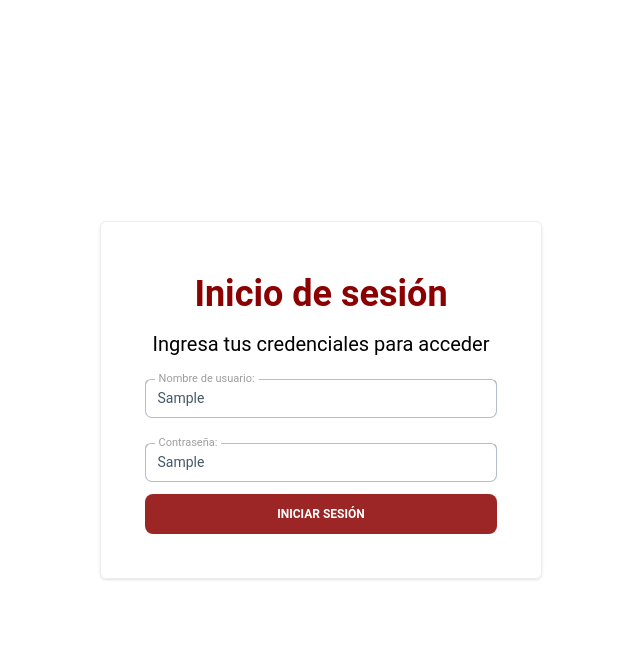
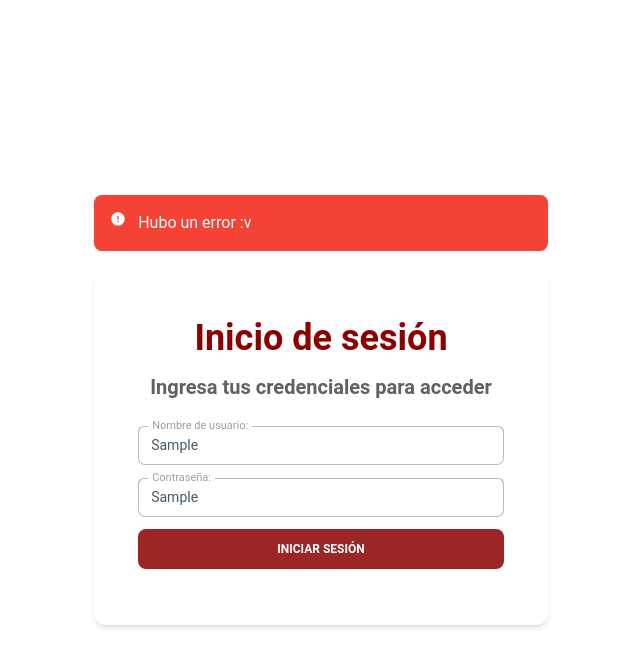
Before and after one commit to RyanValdivia/sismat-unsa, a React (Vite) app in the folder FrontEnd/sismat/: page / in a window 1280 px wide. Both pictures are taken after typing "Sample", "Sample" into the empty fields and a click on the button "INICIAR SESIÓN". Shown: the top 666 px of the page, without its empty margins (319-959 px from the left). Built offline with nearby package versions, Linux system fonts and the light colour scheme; no server answers.

Commit message:
Axios y react hookform

```diff
--- a/FrontEnd/sismat/package.json
+++ b/FrontEnd/sismat/package.json
@@ -12,14 +12,18 @@
   "dependencies": {
     "@emotion/react": "^11.11.4",
     "@emotion/styled": "^11.11.5",
+    "@hookform/core": "^0.0.2",
+    "@hookform/resolvers": "^3.6.0",
     "@material-tailwind/react": "^2.1.9",
     "@mui/material": "^5.15.20",
     "axios": "^1.7.2",
     "framer-motion": "^11.2.12",
     "react": "^18.3.1",
     "react-dom": "^18.3.1",
+    "react-hook-form": "^7.52.0",
     "react-icons": "^5.2.1",
-    "react-router-dom": "^6.23.1"
+    "react-router-dom": "^6.23.1",
+    "zod": "^3.23.8"
   },
   "devDependencies": {
     "@types/react": "^18.3.3",
--- a/FrontEnd/sismat/src/components/LoginForm.jsx
+++ b/FrontEnd/sismat/src/components/LoginForm.jsx
@@ -1,12 +1,20 @@
 import { useState } from "react";
-import { Input, Button } from "@material-tailwind/react";
+import {
+    Input,
+    Button,
+    Card,
+    Typography,
+    Alert,
+} from "@material-tailwind/react";
 import { motion, AnimatePresence } from "framer-motion";
+import { MdError } from "react-icons/md";
 import { login } from "../api/login";
 
 const LoginForm = () => {
     const [username, setUsername] = useState("");
     const [password, setPassword] = useState("");
     const [errorMessage, setErrorMessage] = useState("");
+    const [showError, setShowError] = useState(false);
 
     const handleSubmit = async (event) => {
         event.preventDefault();
@@ -16,56 +24,92 @@ const LoginForm = () => {
         };
         try {
             const res = await login(user);
+            console.log(res);
+            sessionStorage.setItem("access", res.data.access);
+            sessionStorage.setItem("refresh", res.data.refresh);
+            console.log(sessionStorage);
             setErrorMessage("");
-            console.log(res);
+            setShowError(false);
             setUsername("");
             setPassword("");
             event.target.reset();
-
         } catch (error) {
-
+            setErrorMessage("Hubo un error :v");
+            setShowError(true);
+            setTimeout(() => setShowError(false), 3000); // Hide the error after 3 seconds
         }
     };
 
     return (
-        <div className="flex flex-col justify-center items-center">
-            <div className="border shadow rounded-md min-w-96 p-10 m-5">
+        <div className="flex flex-col justify-center items-center relative">
+            <AnimatePresence>
+                {showError && (
+                    <motion.div
+                        initial={{ opacity: 0, y: -20 }}
+                        animate={{ opacity: 1, y: 0 }}
+                        exit={{ opacity: 0, y: -20 }}
+                        transition={{ duration: 0.3 }}
+                        className="w-full flex justify-center"
+                    >
+                        <Alert color="red" icon={<MdError />}>
+                            {errorMessage}
+                        </Alert>
+                    </motion.div>
+                )}
+            </AnimatePresence>
+            <motion.div
+                initial={{ y: 0 }}
+                animate={{ y: showError ? 20 : 0 }}
+                transition={{ duration: 0.3 }}
+                className="w-full flex justify-center"
+            >
+                <Card>
+                    <div className="min-w-96 p-10">
                         <form
                             className="flex flex-col justify-center items-center p-1"
-                    onSubmit={(event) => handleSubmit(event)}
+                            onSubmit={handleSubmit}
                         >
-                    <h2 className="m-2 text-4xl antialiased text-[#8B0000] font-bold">
+                            <Typography variant="h2" className="text-primary">
                                 Inicio de sesión
-                    </h2>
-                    <p className="text-xl m-2">
+                            </Typography>
+
+                            <Typography variant="h5" className="m-3">
                                 Ingresa tus credenciales para acceder
-                    </p>
+                            </Typography>
 
                             <Input
                                 variant="outlined"
                                 label="Nombre de usuario: "
                                 placeholder="Ingresa tu nombre de usuario"
                                 containerProps={{ className: "w-full m-3" }}
-                        onChange={(event) => setUsername(event.target.value)}
+                                onChange={(event) =>
+                                    setUsername(event.target.value)
+                                }
                             />
 
                             <Input
                                 variant="outlined"
                                 label="Contraseña: "
                                 placeholder="Ingresa tu contraseña"
-                        containerProps={{ className: "w-full m-3" }}
-                        onChange={(event) => setPassword(event.target.value)}
+                                containerProps={{
+                                    className: "w-full",
+                                }}
+                                onChange={(event) =>
+                                    setPassword(event.target.value)
+                                }
                             />
 
                             <Button
                                 fullWidth
-                        className="bg-[#8B0000]"
+                                className="bg-primary my-3"
                                 type="submit"
                             >
                                 Iniciar Sesión
                             </Button>
                         </form>
                     </div>
+                </Card>
+            </motion.div>
         </div>
     );
 };
--- a/FrontEnd/sismat/tailwind.config.js
+++ b/FrontEnd/sismat/tailwind.config.js
@@ -9,7 +9,9 @@ module.exports = withMT( {
     "./src/**/*.{js,ts,jsx,tsx}"
   ],
   theme: {
-    extend: {},
+    extend: {colors: {
+      primary: "#8B0000"
+    }},
   },
   plugins: [],
 });
```
Also changed, not shown: 1 other file (tests, documents, lock files or other folders). Lines whose indentation alone changed are shown as unchanged.
